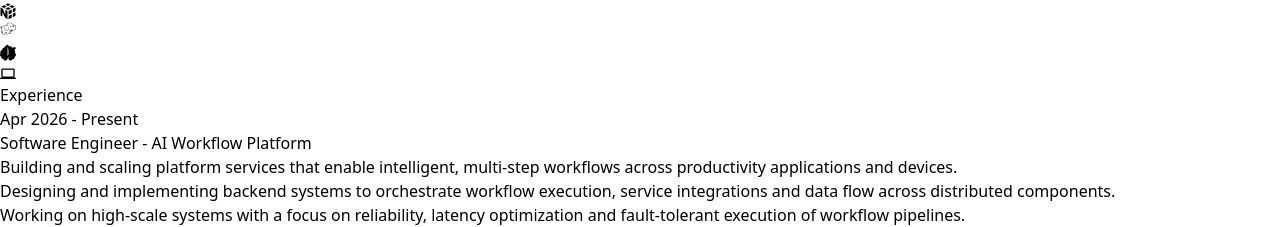
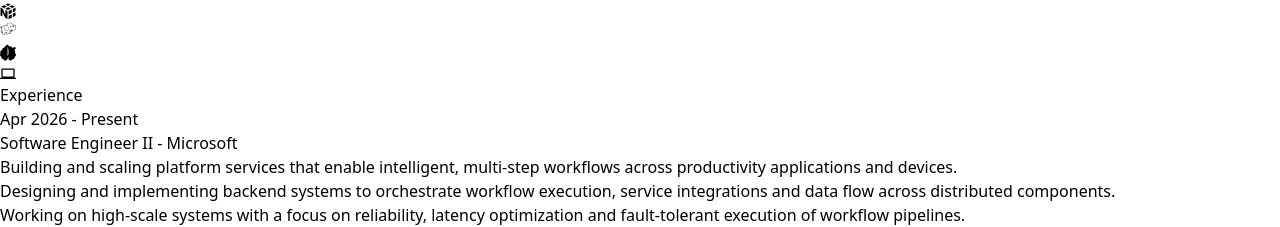
Before and after one commit to mandrusanjay123/react-portfolio-Sanjay, a React (Vite) app: page / in a window 1280 px wide. Shown: the part 2024-2251 px from the top of the page. Built offline with nearby package versions, Linux system fonts and the light colour scheme.

Commit message:
updated microsoft experience corrected

```diff
--- a/src/constants/index.js
+++ b/src/constants/index.js
@@ -16,8 +16,8 @@ export const ABOUT_TEXT = `I approach software engineering with a systems mindse
 export const EXPERIENCES = [
   {
   year: "Apr 2026 - Present",
-  role: "Software Engineer",
-  company: "AI Workflow Platform",
+  role: "Software Engineer II",
+  company: "Microsoft",
   domain: "Distributed Systems / AI Infrastructure",
   highlights: [
     "Building and scaling platform services that enable intelligent, multi-step workflows across productivity applications and devices.",
```
